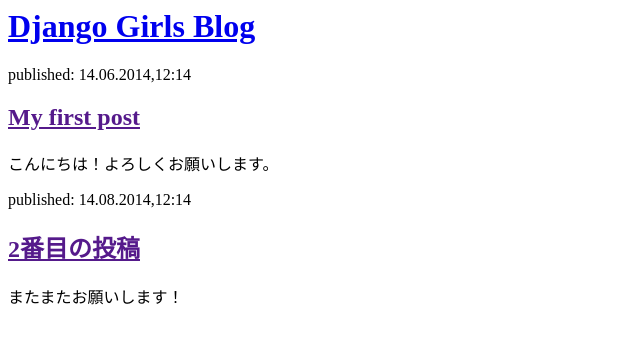
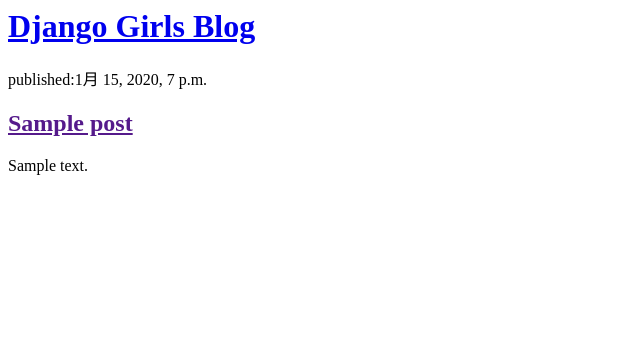
Before and after one commit to kgn-kgn/my-first-blog, a Django app: template blog/templates/blog/post_list.html in a window 1280 px wide. Shown: the top 344 px of the page, without its empty margins (0-640 px from the left). Run offline with Django 3.2, Linux system fonts and the light colour scheme; the template is opened without the code that fills it: values that come from a table or form of the project are taken from there, others are empty; tables that the repository leaves empty hold one stand-in row (values such as "Sample post").

Commit message:
Modified templates to display posts from database

```diff
--- a/blog/models.py
+++ b/blog/models.py
@@ -8,7 +8,7 @@
     title = models.CharField(max_length=200)
     text = models.TextField()
     created_date = models.DateTimeField(default=timezone.now)
-    publihed_date = models.DateTimeField(blank=True,null=True)
+    published_date = models.DateTimeField(blank=True,null=True)
 
     def publish(self):
         self.published_date = timezone.now()
--- a/blog/templates/blog/post_list.html
+++ b/blog/templates/blog/post_list.html
@@ -7,16 +7,13 @@
         <div>
             <h1><a href="/">Django Girls Blog</a></h1>
         </div>
+        {% for post in posts%}
+        <div>
+          <p>published:{{post.published_date}}</p>
+          <h2><a href="">{{post.title}}</a></h2>
+          <p>{{post.text|linebreaksbr}}</p>
+        </div>
+        {% endfor %}
 
-        <div>
-            <p>published: 14.06.2014,12:14</p>
-            <h2><a href="">My first post</a></h2>
-            <p>こんにちは！よろしくお願いします。</p>
-        </div>
-
-        <div>
-        <p>published: 14.08.2014,12:14</p>
-        <h2><a href="">2番目の投稿</a></h2>
-        <p>またまたお願いします！</p>
     </body>
 </html>
--- a/blog/views.py
+++ b/blog/views.py
@@ -1,4 +1,7 @@
 from django.shortcuts import render
+from .models import Post
+from django.utils import timezone
 
 def post_list(request):
-    return render(request,'blog/post_list.html',{})
+    posts = Post.objects.filter(published_date__lte=timezone.now()).order_by('published_date')
+    return render(request,'blog/post_list.html',{'posts':posts})
```
Also changed, not shown: blog/migrations/0002_auto_20191020_0229.py (added).
